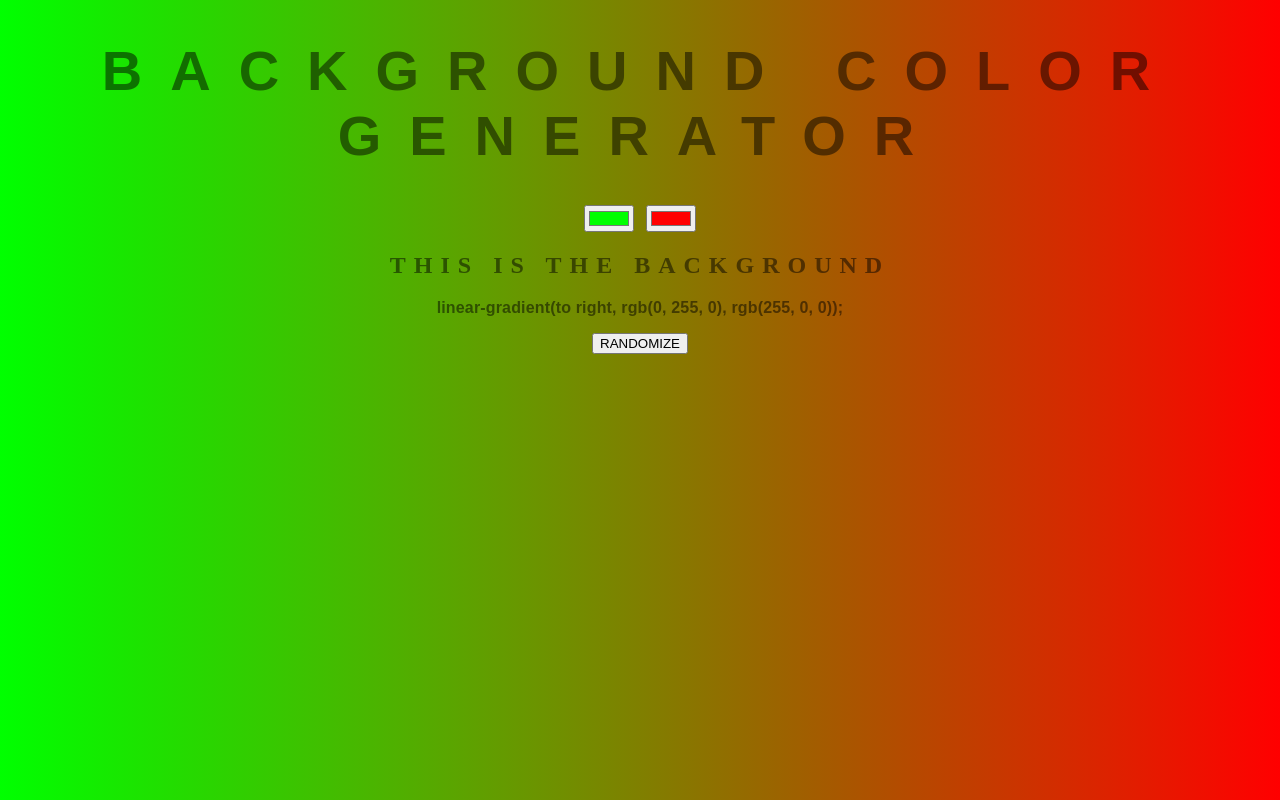
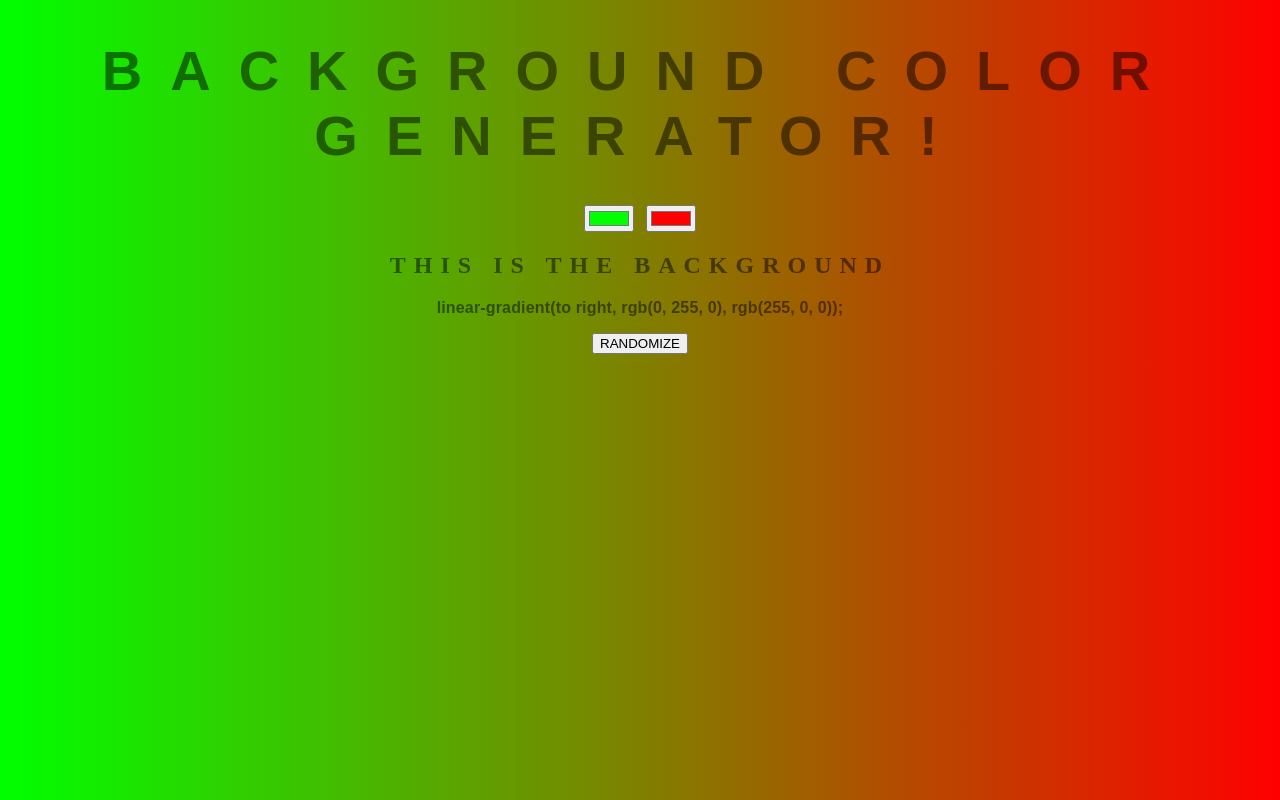
Before and after one commit to I3lackMarius/background-generator, a plain HTML site: page index.html in a window 1280 px wide. Drawn offline with Linux system fonts and the light colour scheme.

Commit message:
added exclamation:

```diff
--- a/index.html
+++ b/index.html
@@ -5,7 +5,7 @@
     <link rel="stylesheet" type="text/css" href="style.css" />
   </head>
   <body id="gradient">
-    <h1>Background Color Generator</h1>
+    <h1>Background Color Generator!</h1>
     <input class="color1" type="color" name="color1" value="#00ff00" />
     <input class="color2" type="color" name="color2" value="#ff0000" />
     <h2>This is the Background</h2>
```
